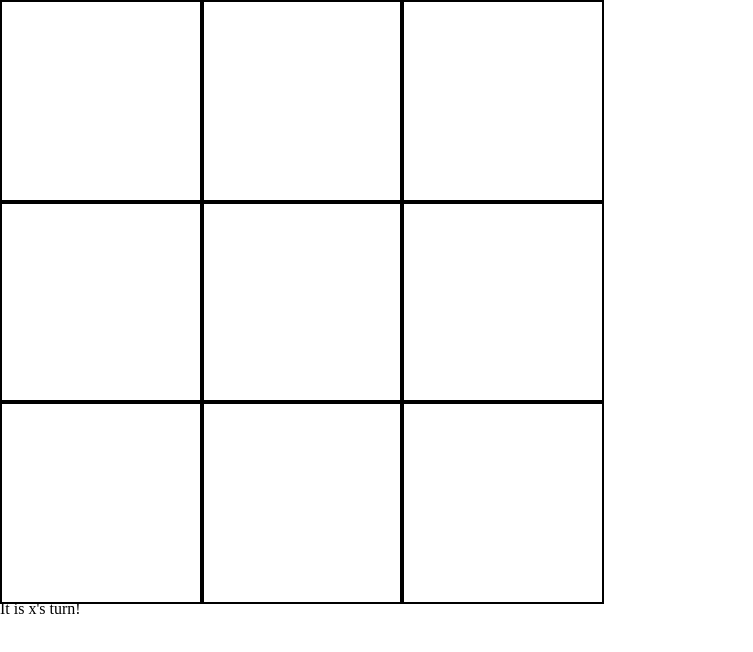
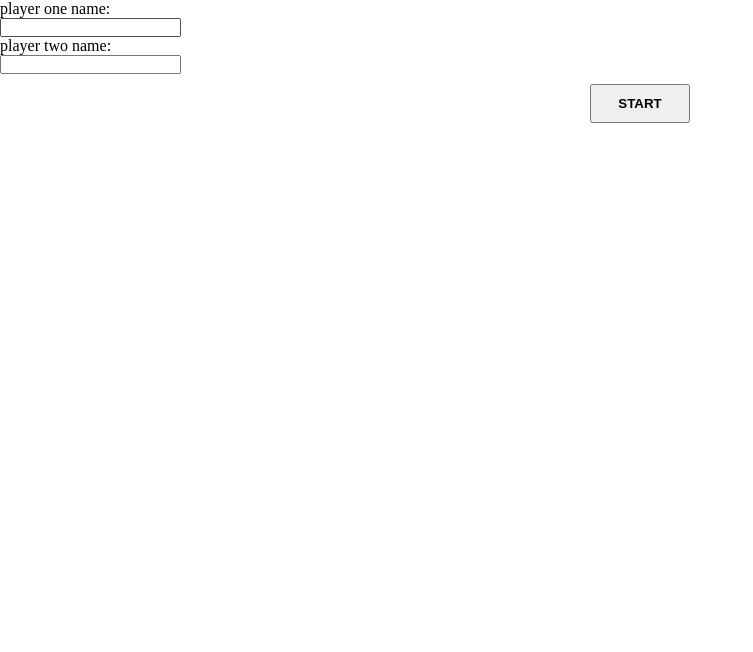
Before and after one commit to peterrobert/tic-tac-toe-javascript, a plain HTML site: page index.html in a window 1280 px wide. Shown: the whole page, without its empty margins (0-753 px from the left). Drawn offline with Linux system fonts and the light colour scheme.

Commit message:
added the start button

```diff
--- a/index.html
+++ b/index.html
@@ -1,5 +1,6 @@
 <!DOCTYPE html>
 <html lang="en">
+
 <head>
     <meta charset="UTF-8">
     <meta name="viewport" content="width=device-width, initial-scale=1.0">
@@ -7,7 +8,20 @@
     <!-- styles -->
     <link rel="stylesheet" href="style.css">
 </head>
+
 <body>
+    <form action="/action_page.php">
+        <div id="labels">
+            <label for="onename">player one name:</label><br>
+            <input type="text" id="onename" name="onename" value=""><br>
+
+            <label for="twoname">player two name:</label><br>
+            <input type="text" id="twoname" name="twoname" value=""><br>
+        </div>
+
+
+         <input type="submit" value="start" id="start_reset_button">
+    </form>
 
     <div class="container">
     </div>
@@ -15,4 +29,5 @@
     <!-- scripts -->
     <script src="main.js"></script>
 </body>
+
 </html>
--- a/main.js
+++ b/main.js
@@ -9,9 +9,9 @@ function GameBoard() {
 
     function boardFull() {
         let isFull = false;
-      if(gameboard[0].includes('') || gameboard[1].includes('') || gameboard[2].includes('')){
+        if (gameboard[0].includes('') || gameboard[1].includes('') || gameboard[2].includes('')) {
             isFull = false;
-      }else {
+        } else {
             isFull = true;
         }
         return isFull
@@ -29,12 +29,12 @@ function GameBoard() {
             });
 
         });
-      if(winner == null && !boardFull()){
-         document.querySelector('#current-player').innerHTML = `It is ${current_player.pSymbol}'s turn!`
-      }else if(winner == null && boardFull()){
+        if (winner == null && !boardFull()) {
+            document.querySelector('#current-player').innerHTML = `It is ${current_player.name}'s ${current_player.pSymbol} turn! `
+        } else if (winner == null && boardFull()) {
             document.querySelector('#current-player').innerHTML = `It's a tie!`
-      }else if(winner != null) {
-         document.querySelector('#current-player').innerHTML = `The Winner is ${winner.pSymbol}!`
+        } else if (winner != null) {
+            document.querySelector('#current-player').innerHTML = `The Winner is ${winner.name}! ${winner.pSymbol}`
         }
 
         container.innerHTML = display;
@@ -50,7 +50,6 @@ function GameBoard() {
         if (gameboard[primaryIndex][index] == '' && winner == null) {
             gameboard[primaryIndex][index] = current_player.pSymbol;
             game.checkGame();
-         // if(winner == null && board.isFull())
             game.alterPlayer(current_player);
             render();
         }
@@ -63,12 +62,15 @@ function GameBoard() {
 }
 
 
-function Players(player_symbol) {
+function Players(player_symbol, anoName = "anonymous") {
 
     let pSymbol = player_symbol;
+    let name = anoName;
+
 
     return {
-      pSymbol
+        pSymbol,
+        name
     }
 
 }
@@ -100,16 +102,6 @@ function GameLogic(playerOne, playerTwo, board) {
 
     function checkGame() {
 
-      // let win = [
-      //    [0, 1, 2],
-      //    [3, 4, 5],
-      //    [6, 7, 8],
-      //    [0, 4, 8],
-      //    [2, 4, 6],
-      //    [0, 3, 6],
-      //    [1, 4, 7],
-      //    [2, 5, 8]
-      // ];
         gameboard = board.gameboard;
         // horizontal
         for (let i = 0; i < 3; i++) {
@@ -128,41 +120,9 @@ function GameLogic(playerOne, playerTwo, board) {
         // Diagonal
         if (allThreeEqual(gameboard[0][0], gameboard[1][1], gameboard[2][2])) {
             assignWinner(gameboard[0][0]);
-      }else if(allThreeEqual(gameboard[0][2], gameboard[1][1], gameboard[2][0])) {
+        } else if (allThreeEqual(gameboard[0][2], gameboard[1][1], gameboard[2][0])) {
             assignWinner(gameboard[0][2]);
         }
-
-      // let xIndexs = [];
-      // let oIndexs = [];
-      // board.gameboard.forEach((element, i) => {
-      //    xIndexs[i] = [];
-      //    oIndexs[i] = [];
-      //    element.forEach((el, j) => {
-      //       if (el === 'x') {
-      //          xIndexs[i].push(j);
-      //       } else if (el === 'o') {
-      //          oIndexs[i].push(j);
-      //       }
-      //    });
-      // });
-      // xIndexs.forEach((element)=> {
-      //    win.forEach((el)=> {
-      //       if(element[0] === el[0] && element[1] === el[1] && element[2] === el[2]) {
-      //          winsGame = true;
-      //          winner = playerOne;
-      //       }
-      //    })
-      // })
-      // oIndexs.forEach((element)=> {
-      //    win.forEach((el)=> {
-      //       if(element[0] === el[0] && element[1] === el[1] && element[2] === el[2]) {
-      //          winsGame = true;
-      //          winner = playerTwo;
-      //       }
-      //    })
-      // })
-      // console.log(oIndexs)
-
 
     }
     return {
@@ -179,5 +139,31 @@ let playerOne = Players('x');
 let playerTwo = Players('o');
 
 let game = GameLogic(playerOne, playerTwo, board);
+window.onload = () => {
+    document.getElementById('start_reset_button').value = "start";
+    document.getElementById('start_reset_button').addEventListener('click', (ev) => {
+        ev.preventDefault();
+        if (document.getElementById('start_reset_button').value === "start") {
             game.play();
-// console.log(game.alterPlayer(game.currentPlayer()));
+            playerOne.name = document.getElementById('onename').value;
+            playerTwo.name = document.getElementById('twoname').value;
+
+            document.getElementById('labels').style.display = 'none'
+
+
+            document.getElementById('start_reset_button').value = "reset";
+        } else {
+
+            winsGame = false;
+            winner = null;
+            board = GameBoard();
+            playerOne = Players('x');
+            playerTwo = Players('o');
+            current_player = playerOne
+            game = GameLogic(playerOne, playerTwo, board);
+
+        }
+
+        board.render()
+    })
+}
--- a/style.css
+++ b/style.css
@@ -4,12 +4,22 @@
   margin: 0;
   padding: 0;
 }
-
+#start_reset_button{
+  padding: 10px;
+  margin: auto;
+  margin-top: 10px;
+  display: block;
+  width: 100px;
+  text-transform: uppercase;
+  font-weight: 800;
+}
 .container {
-  width: 600px;
+  margin: auto;
+  margin-top: 80px;
+  width: 300px;
   display: grid;
-  grid-template-columns: 200px 200px 200px;
-  grid-template-rows: 200px 200px 200px;
+  grid-template-columns: 100px 100px 100px;
+  grid-template-rows: 100px 100px 100px;
 }
 
 .container .gameboard {
@@ -20,3 +30,11 @@
   justify-content: center;
   align-items: center;
 }
+
+#current-player{
+  text-align: center;
+  font-weight: 800;
+  font-size: 24px;
+  color: red;
+  padding-top: 10px;
+}
```
Lines whose indentation alone changed are shown as unchanged.
